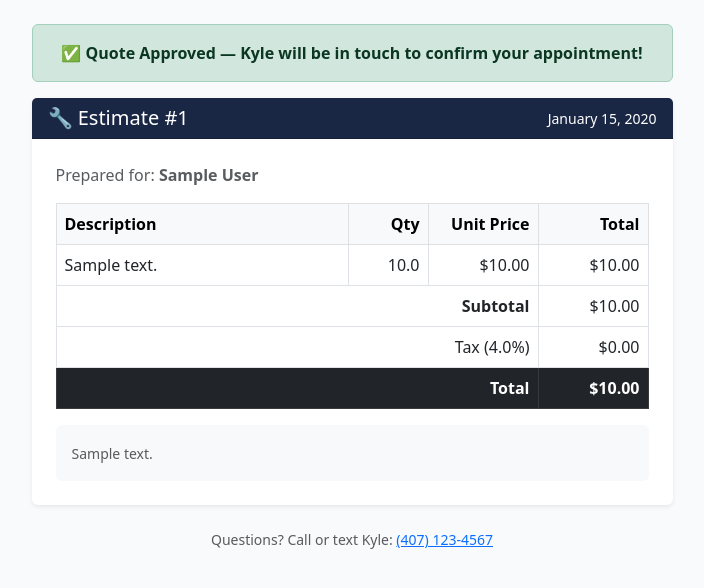
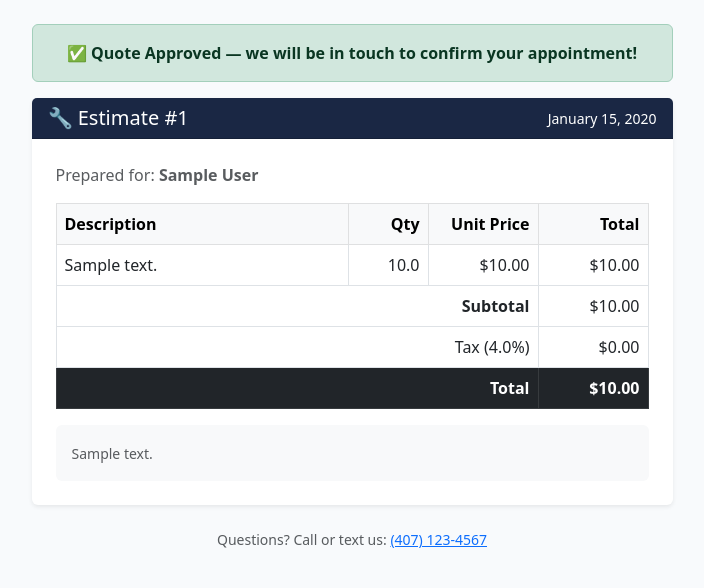
Before and after one commit to tblankenship87/north-orlando-handyman, a Flask app: template templates/quote_view.html in a window 1280 px wide. Shown: the part 56-644 px from the top of the page, without its empty margins (288-992 px from the left). Run offline with Flask 3, Linux system fonts and the light colour scheme; the template is opened without the code that fills it: values that come from a table or form of the project are taken from there, others are empty; tables that the repository leaves empty hold one stand-in row (values such as "Sample post").

Commit message:
Replace all 'Kyle' references with professional generic language on public pages

```diff
--- a/templates/invoice_paid.html
+++ b/templates/invoice_paid.html
@@ -5,7 +5,7 @@
   <div class="col-lg-5">
     <div class="display-1 mb-3">🎉</div>
     <h2 class="fw-bold" style="color:#1a2744;">Payment Received!</h2>
-    <p class="lead text-muted">Thank you for your business. Kyle appreciates it!</p>
+    <p class="lead text-muted">Thank you for your business — we appreciate it!</p>
     <p class="text-muted small">Invoice #{{ invoice.id }} — ${{ '%.2f'|format(invoice.amount) }}</p>
     <p class="text-muted">A receipt has been sent to your email. If you have any questions about the work, reach out anytime.</p>
     <div class="mt-4">
--- a/templates/quote_view.html
+++ b/templates/quote_view.html
@@ -4,9 +4,9 @@
 <div class="row justify-content-center">
   <div class="col-lg-7">
     {% if quote.status == 'approved' %}
-      <div class="alert alert-success text-center fw-bold">✅ Quote Approved — Kyle will be in touch to confirm your appointment!</div>
+      <div class="alert alert-success text-center fw-bold">✅ Quote Approved — we will be in touch to confirm your appointment!</div>
     {% elif quote.status == 'rejected' %}
-      <div class="alert alert-secondary text-center">Quote declined. Questions? Call Kyle at <a href="tel:+14071234567">(407) 123-4567</a></div>
+      <div class="alert alert-secondary text-center">Quote declined. Questions? Give us a call at <a href="tel:+14071234567">(407) 123-4567</a></div>
     {% endif %}
 
     <div class="card shadow-sm border-0">
@@ -73,13 +73,13 @@
               </form>
             </div>
           </div>
-          <p class="text-muted text-center mt-3 small">By approving, you're confirming you'd like Kyle to proceed with this work.</p>
+          <p class="text-muted text-center mt-3 small">By approving, you are confirming you would like us to proceed with this work.</p>
         {% endif %}
       </div>
     </div>
 
     <p class="text-center text-muted mt-4 small">
-      Questions? Call or text Kyle: <a href="tel:+14071234567">(407) 123-4567</a>
+      Questions? Call or text us: <a href="tel:+14071234567">(407) 123-4567</a>
     </p>
   </div>
 </div>
--- a/templates/request.html
+++ b/templates/request.html
@@ -46,7 +46,7 @@
                 placeholder="Describe what you need done. The more detail, the better the estimate."></textarea>
             </div>
             <div class="col-12">
-              <label class="form-label fw-semibold">Add a Photo <span class="text-muted fw-normal">(optional — helps Kyle give a better estimate)</span></label>
+              <label class="form-label fw-semibold">Add a Photo <span class="text-muted fw-normal">(optional — helps us provide a more accurate estimate)</span></label>
               <input type="file" name="photo" class="form-control" accept="image/*">
               <div class="form-text">Take a photo of the problem area or upload from your camera roll. JPG, PNG up to 16MB.</div>
             </div>
--- a/templates/request_thanks.html
+++ b/templates/request_thanks.html
@@ -5,7 +5,7 @@
   <div class="col-lg-6">
     <div class="display-1 mb-3">✅</div>
     <h2 class="fw-bold" style="color:#1a2744;">We got your request!</h2>
-    <p class="lead text-muted">Kyle will be in touch within the hour to discuss your project.</p>
+    <p class="lead text-muted">We will be in touch within the hour to discuss your project.</p>
     <p class="text-muted">In the meantime, feel free to check out our <a href="https://northorlandohandyman.com/services" target="_blank">full services list</a>.</p>
     <a href="{{ url_for('request_form') }}" class="btn mt-3 text-white" style="background:#f97316;">Submit Another Request</a>
   </div>
```
